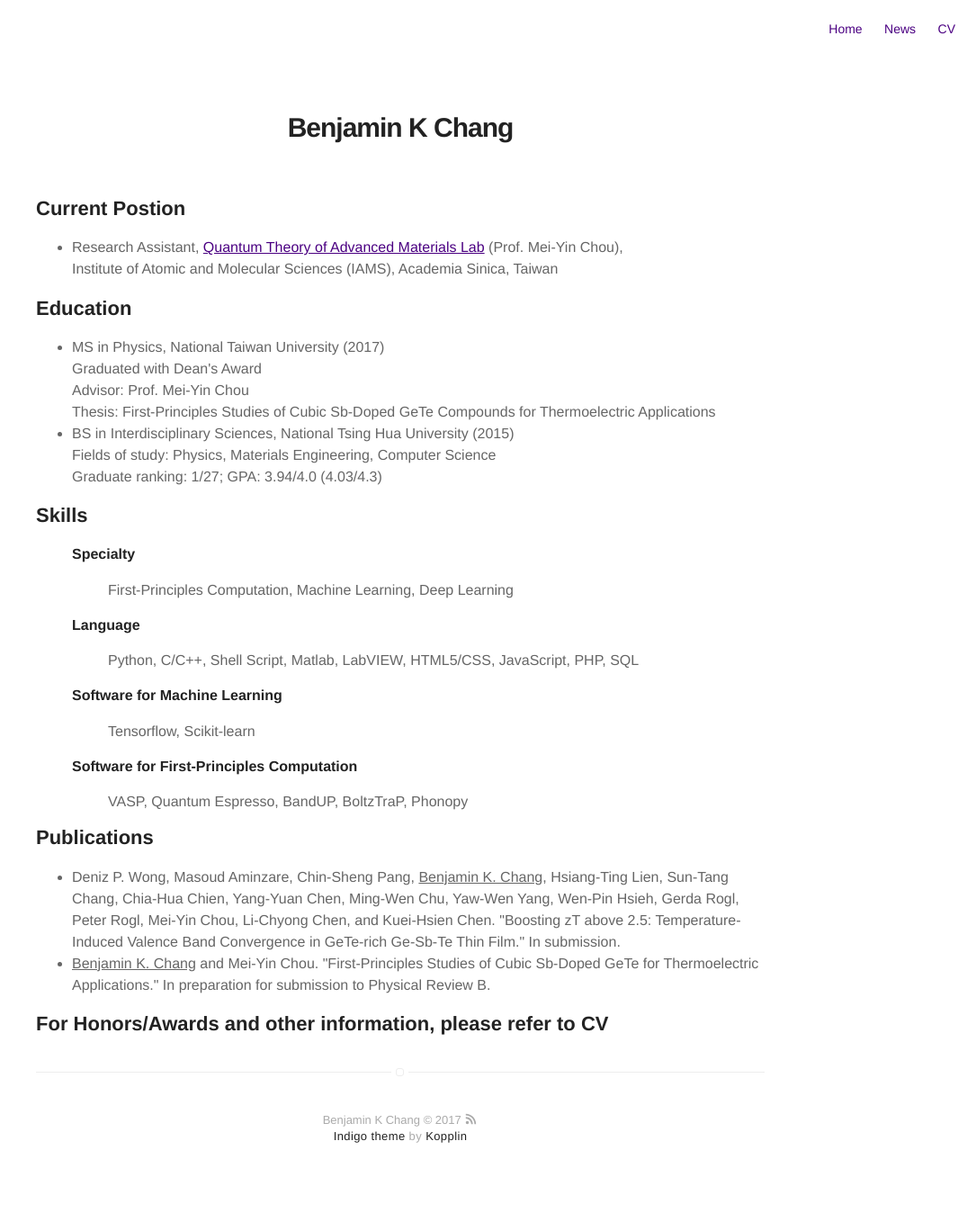
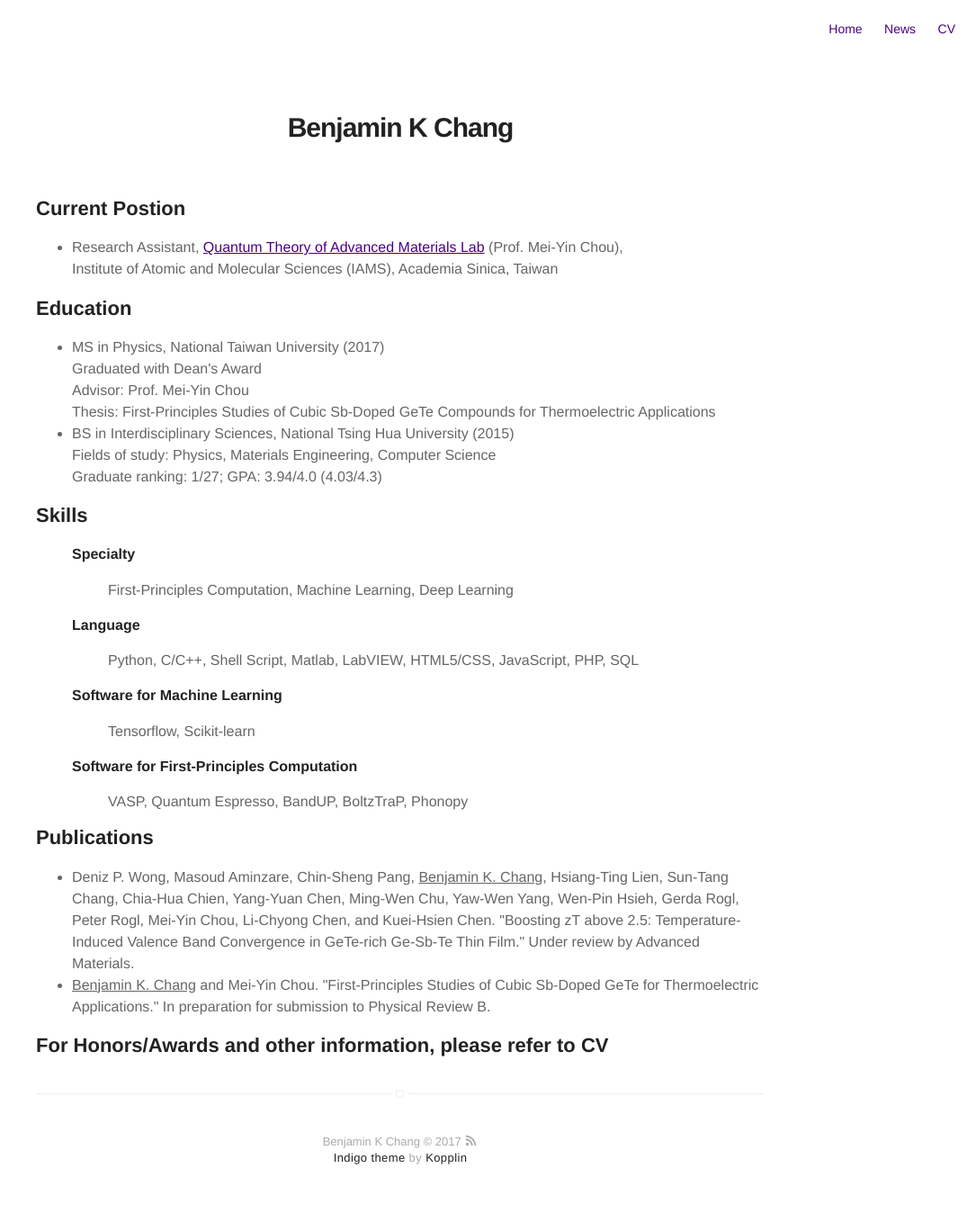
Before and after one commit to bkchang/bkchang.github.io, a Jekyll site: the page built from about.md, in a window 1280 px wide. Shown: the whole page at 90% size, without its empty margins (195-1280 px from the left). Built offline with Jekyll 4.4.1, drawn with Linux system fonts in a browser that asks for light colours; before the commit the page ends 1334 px from its top, so only the background shows below that.

Commit message:
Update about.md

```diff
--- a/about.md
+++ b/about.md
@@ -36,7 +36,7 @@ layout: page
 
 <h2>Publications</h2>
 <ul class="skill-list">
-	<li>Deniz P. Wong, Masoud Aminzare, Chin-Sheng Pang, <u>Benjamin K. Chang</u>, Hsiang-Ting Lien, Sun-Tang Chang, Chia-Hua Chien, Yang-Yuan Chen, Ming-Wen Chu, Yaw-Wen Yang, Wen-Pin Hsieh, Gerda Rogl, Peter Rogl, Mei-Yin Chou, Li-Chyong Chen, and Kuei-Hsien Chen. <b>"Boosting zT above 2.5: Temperature-Induced Valence Band Convergence in GeTe-rich Ge-Sb-Te Thin Film."</b> In submission.</li>
+	<li>Deniz P. Wong, Masoud Aminzare, Chin-Sheng Pang, <u>Benjamin K. Chang</u>, Hsiang-Ting Lien, Sun-Tang Chang, Chia-Hua Chien, Yang-Yuan Chen, Ming-Wen Chu, Yaw-Wen Yang, Wen-Pin Hsieh, Gerda Rogl, Peter Rogl, Mei-Yin Chou, Li-Chyong Chen, and Kuei-Hsien Chen. <b>"Boosting zT above 2.5: Temperature-Induced Valence Band Convergence in GeTe-rich Ge-Sb-Te Thin Film."</b> Under review by Advanced Materials.</li>
 	<li><u>Benjamin K. Chang</u> and Mei-Yin Chou. <b>"First-Principles Studies of Cubic Sb-Doped GeTe for Thermoelectric Applications."</b> In preparation for submission to Physical Review B.
 </li>
 </ul>
```
